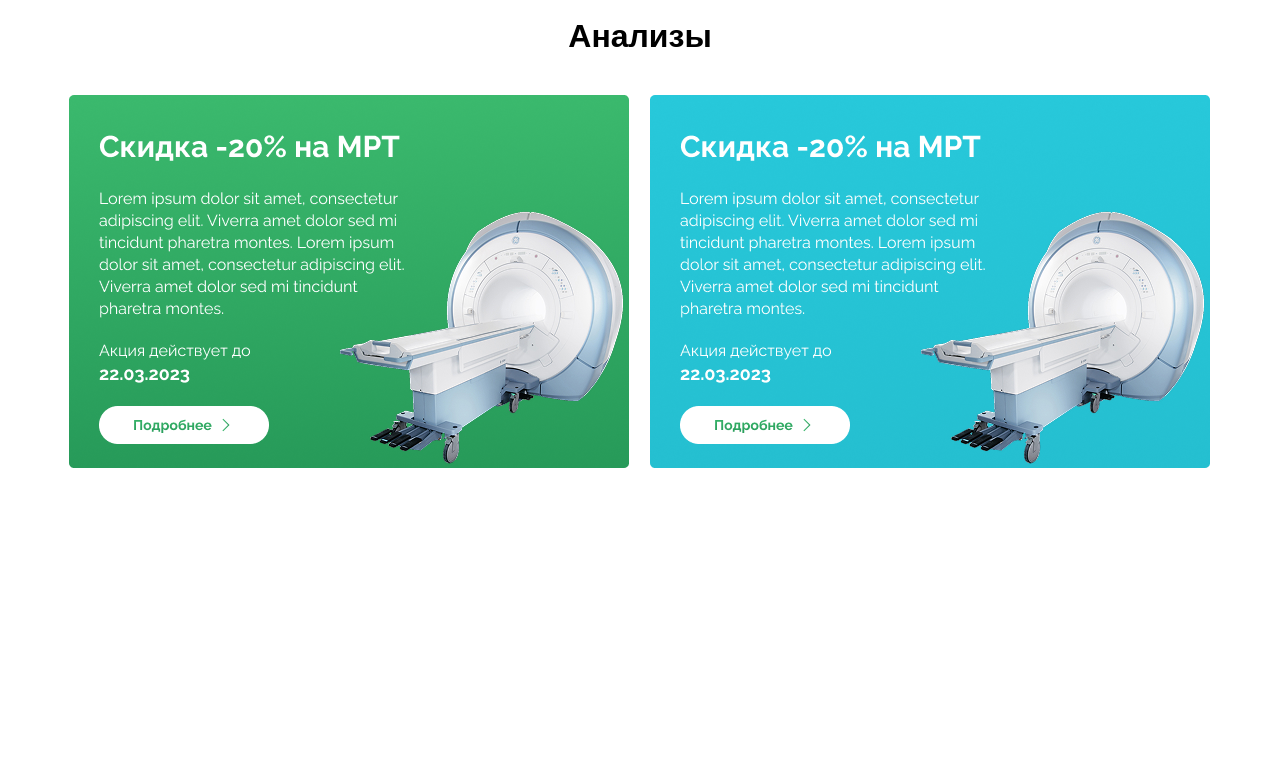
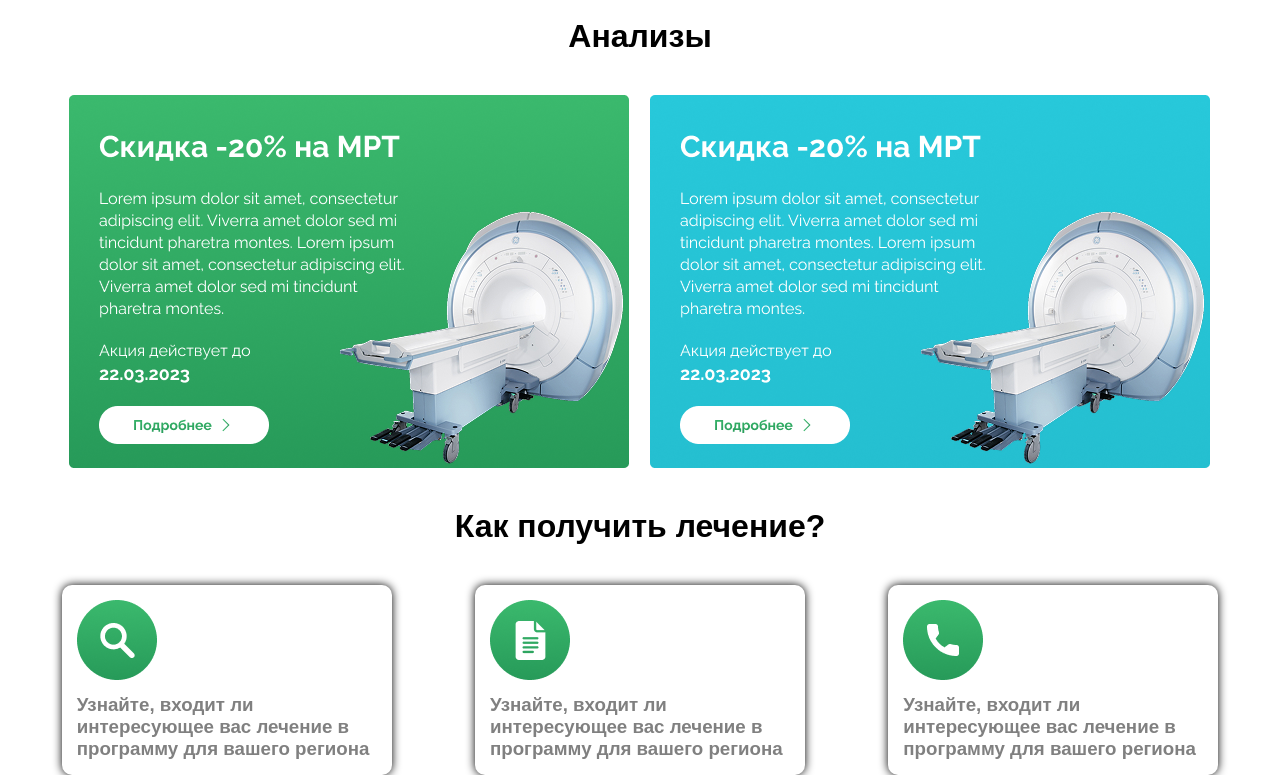
Before and after one commit to MuhammadaliID/Home-Work-2-week-2, a plain HTML site: page index.html in a window 1280 px wide. Shown: the part 178-953 px from the top of the page. Before the commit the page ends 800 px from the top, so only its background shows below. Drawn offline with Linux system fonts and the light colour scheme.

Commit message:
Medicine

```diff
--- a/index.html
+++ b/index.html
@@ -36,5 +36,25 @@
 <h1 style="text-align: center; margin-top: 40px;">Анализы</h1>
 <img class="mrt" src="./Group 1892.png">
 <img class="mrt1" src="./Frame 2455.png">
+
+<h1 class="medic">Как получить лечение?</h1>
+<div class="Cards">
+<div class="Card">
+<img src="./Group 160.png">
+<h3 style="margin-top: 10px; color: gray;">Узнайте, входит ли интересующее вас лечение в программу для вашего региона</h3>
+</div>
+
+<div class="Card">
+<img src="./Frame 129.png">
+<h3 style="margin-top: 10px; color: gray;">Узнайте, входит ли интересующее вас лечение в программу для вашего региона</h3>
+</div>
+
+<div class="Card">
+<img src="./Frame 153.png">
+<h3 style="margin-top: 10px; color: gray;">Узнайте, входит ли интересующее вас лечение в программу для вашего региона</h3>
+</div>
+
+
+</div>
 </body>
 </html>
--- a/style.scss
+++ b/style.scss
@@ -31,7 +31,29 @@
 .mrt1{
     display: none;
 }
+@mixin main {
+    text-align: center;
+    margin-top: 40px;
+}
 
+.medic{
+    @include main;
+}
+
+
+.Card{
+box-shadow: 0px 0px 10px;
+width: 300px;
+padding: 15px;
+border-radius: 10px;
+}
+.Cards{
+  gap: 40px;
+  margin-top: 40px;
+  display: flex;
+  flex-wrap: wrap;
+
+}
 
 @media (max-width: 510px) {
     .header{
@@ -48,7 +70,7 @@
     }
     .mrt1{
         display: block;
-        margin-left: 0px;
+        margin-left: 5px;
         margin-top: 20px;
     }
 }
```
Also changed, not shown: Frame 129.png (added), Frame 153.png (added), Group 160.png (added), style.css, 1 other file.
